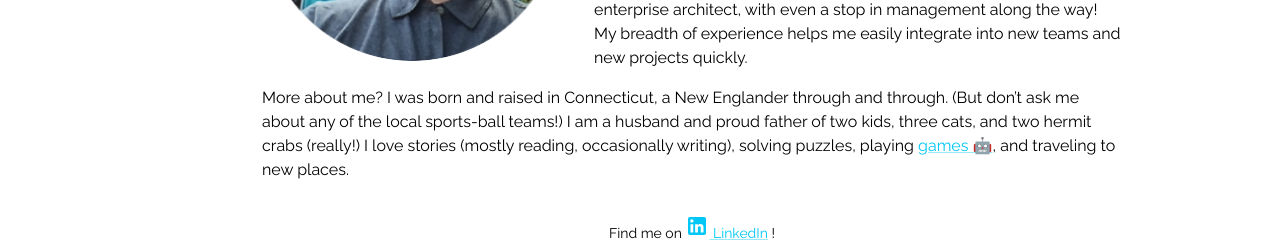
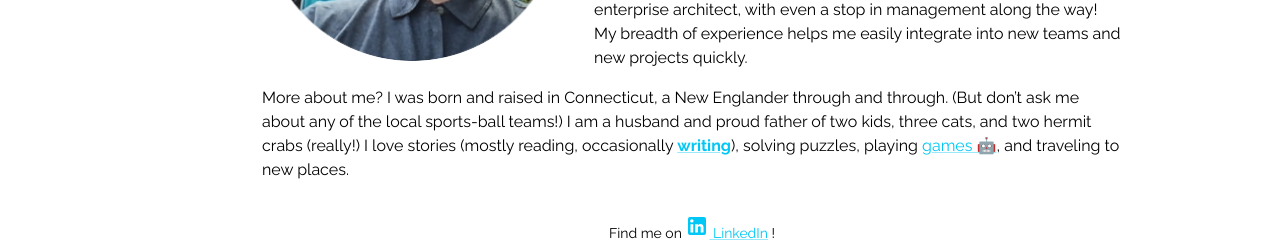
Before and after one commit to peterpk/pkim-next, a Next.js app: page / in a window 1280 px wide. Shown: the part 452-694 px from the top of the page. Built offline with nearby package versions, Linux system fonts and the light colour scheme; what @mui/material-nextjs would draw is missing.

Commit message:
Zoinks, also missed the home page

```diff
--- a/app/page.js
+++ b/app/page.js
@@ -37,7 +37,8 @@ export default function Home() {
                         More about me? I was born and raised in Connecticut, a New Englander through
                         and through. (But don&rsquo;t ask me about any of the local sports-ball teams!) I
                         am a husband and proud father of two kids, three cats, and two hermit crabs
-                        (really!) I love stories (mostly reading, occasionally writing), solving puzzles,
+                        (really!) I love stories (mostly reading,
+                        occasionally <strong><Link href='/Writing'>writing</Link></strong>), solving puzzles,
                         playing <Link href='/Daleks'>games &#x1F916;</Link>, and traveling to new places.
                     </PaddedP>
                     <Container sx={{paddingTop: '2rem'}}>
```
